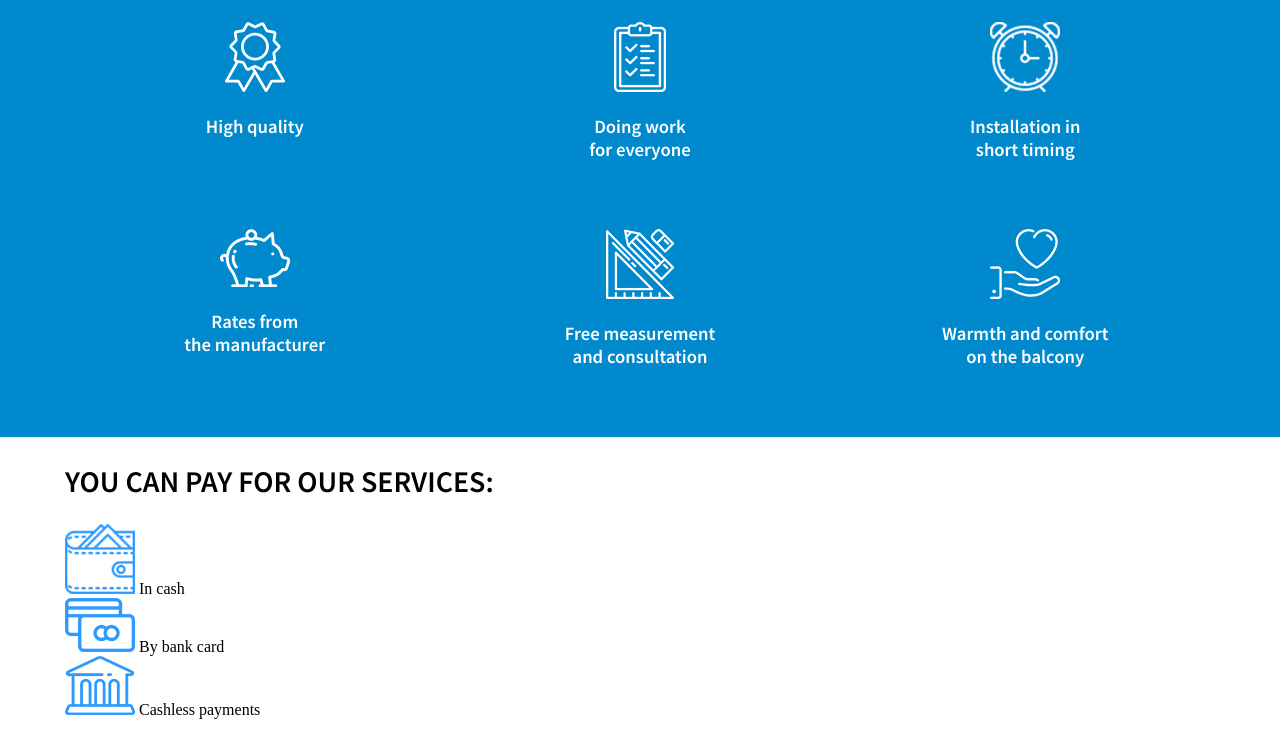
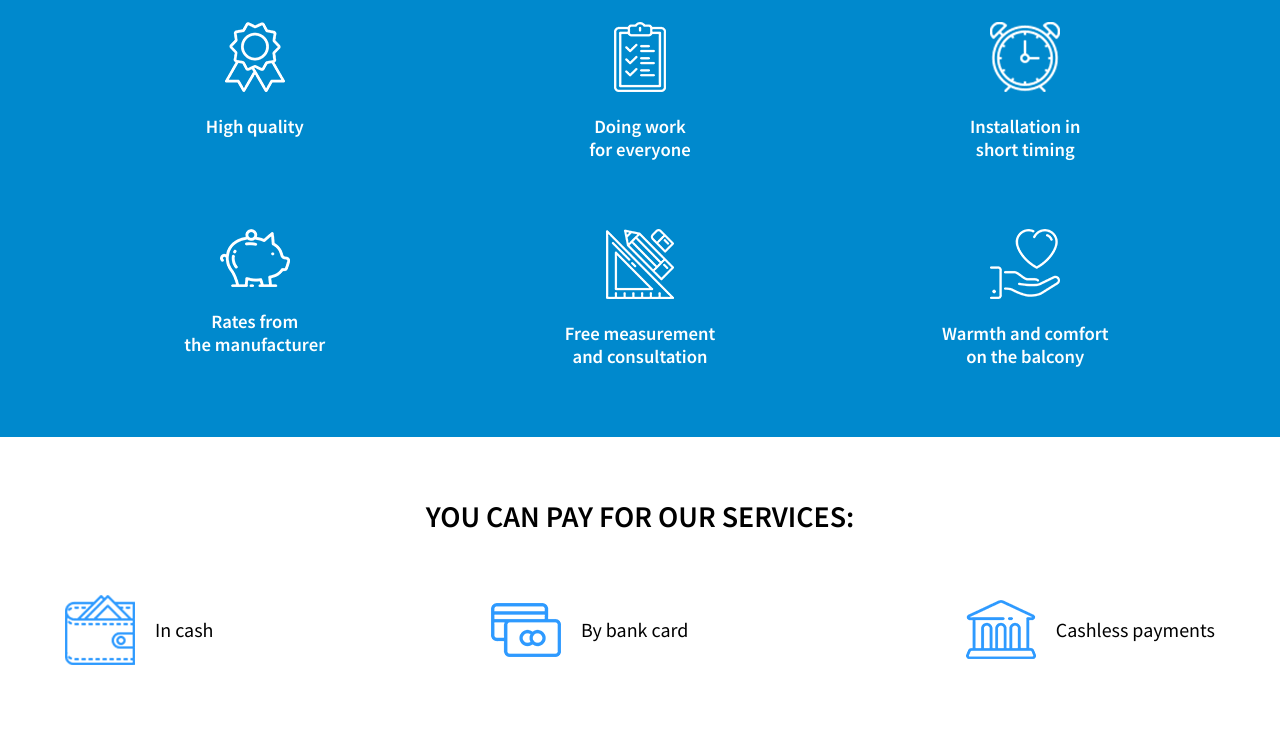
Before and after one commit to Chycherskyi/GlazingOfBalconies, a plain HTML site: page index.html in a window 1280 px wide. Shown: the part 3789-4524 px from the top of the page. Drawn offline with Linux system fonts and the light colour scheme.

Commit message:
Added styles for section payment

```diff
--- /dev/null
+++ b/sass/blocks/_payment.sass
@@ -0,0 +1,17 @@
+.payment
+    text-align: center
+    padding-bottom: 70px
+    &-title
+        margin: 60px 0
+    &-block
+        display: flex
+        justify-content: space-between
+        align-items: center
+        &__item
+            display: flex
+            align-items: center
+        &__text
+            display: inline-block
+            margin-left: 20px
+            font-family: 'Source Sans Pro', sans-serif
+            font-size: 20px
--- a/sass/style.sass
+++ b/sass/style.sass
@@ -4,4 +4,5 @@
 @import 'blocks/decoration'
 @import 'blocks/works'
 @import 'blocks/features'
+@import 'blocks/payment'
 @import 'interface'
```
Also changed, not shown: css/style.css, 1 other file.
